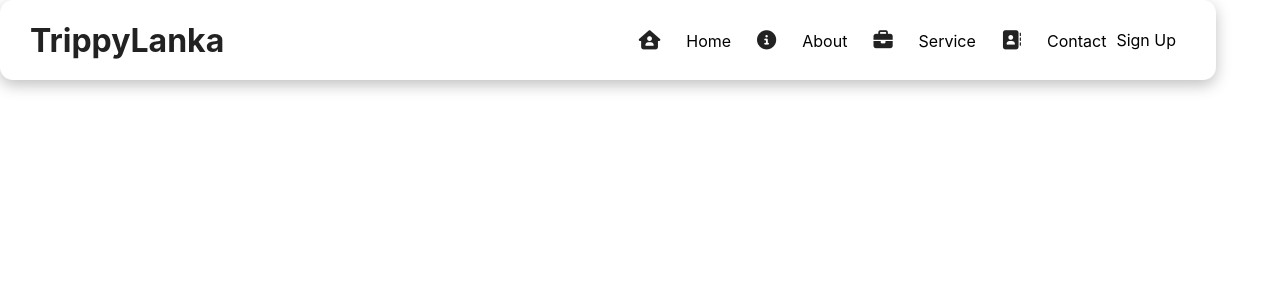
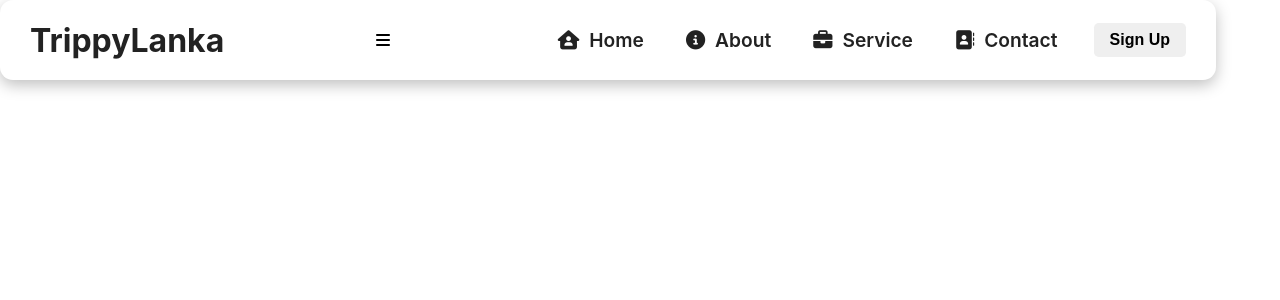
Before and after one commit to fathiminha/trippy_lanka, a React (Create React App) app: page / in a window 1280 px wide. Shown: the top 300 px of the page. Built offline with nearby package versions, Linux system fonts and the light colour scheme.

Commit message:
add hamburger

```diff
--- a/src/components/Navbar.css
+++ b/src/components/Navbar.css
@@ -43,5 +43,21 @@
 }
 
 .nav-links-mobile{
+    display: none;
+}
 
+button{
+    padding: 0.5rem 1rem;
+    white-space: nowrap;
+    border-radius: 0.3rem;
+    font-size: 1rem;
+    font-weight: 600;
+    border: none;
+    cursor: pointer;
+    transition:0.2s ease-in-out;
 }
+
+button:hover{
+    background-color: #151516;
+    color: #fff;
+}
--- a/src/components/Navbar.js
+++ b/src/components/Navbar.js
@@ -4,10 +4,20 @@
 import { MenuItems } from "./MenuItems";
 
 class Navbar extends Component {
+  state = {clicked:false};
+  handleClick = () =>{
+    this.setState({ clicked: !this.state.clicked})
+  }
   render() {
     return (
       <nav className="NavbarItems">
         <h1 className="navbar-logo"> TrippyLanka </h1>
+
+        <div className="menu-icons" onClick={this.handleClick}>
+          <i className= {this.state.clicked ? "fas fa-times"
+            : "fas fa-bars" }> </i>
+        </div>
+
         <ul className="nav-menu">
           {MenuItems.map((item, index)=>{
             return(
@@ -15,11 +25,13 @@
                     <a className={item.cName}
                     href="/">
                         <i className= {item.icon}></i>
+                        {item.title}
                     </a>
-                    {item.title}
+
                 </li>
             )
           })}
+          <button> Sign Up</button>
         </ul>
       </nav>
     );
```
Also changed, not shown: src/components/MenuItems.js (line endings or trailing spaces).
